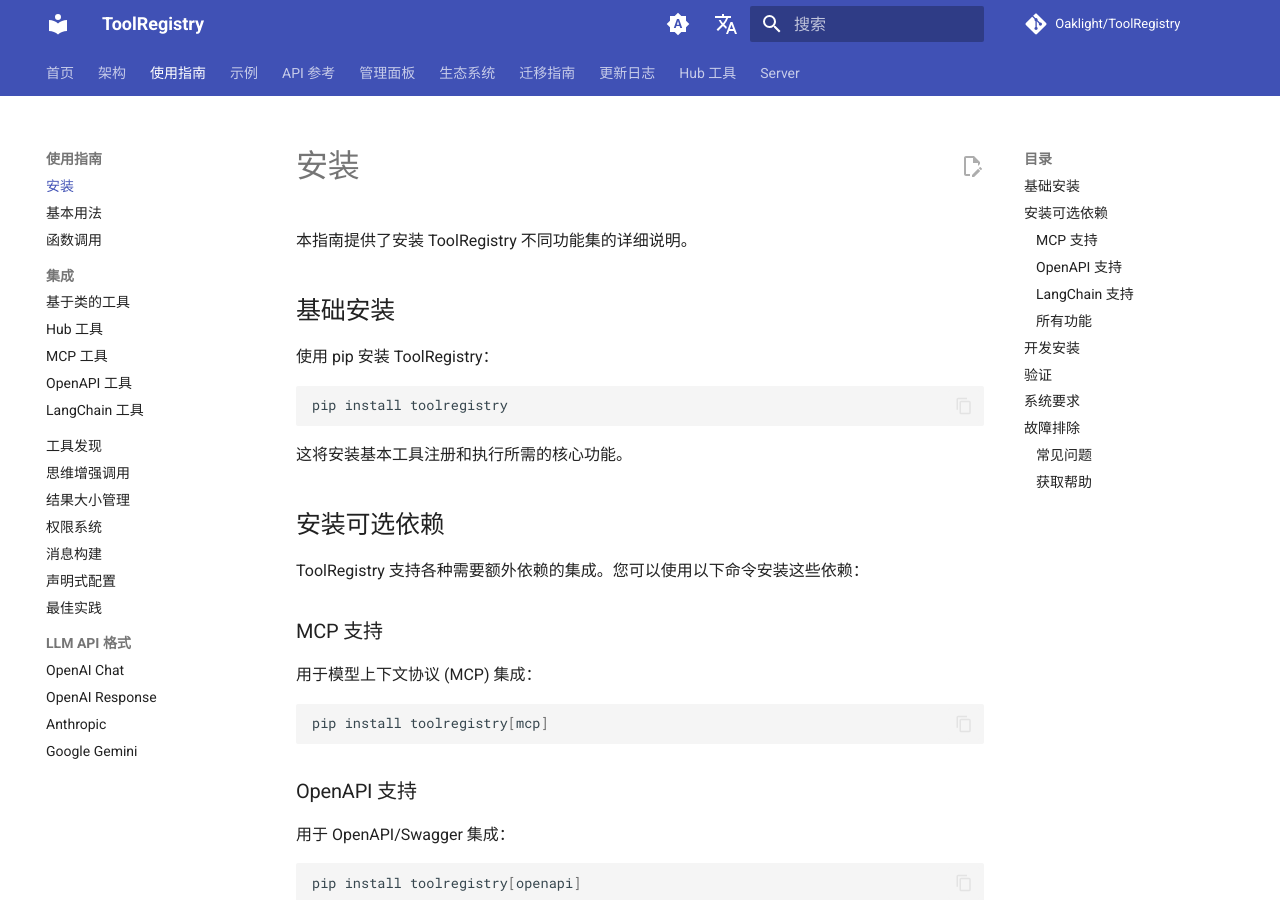
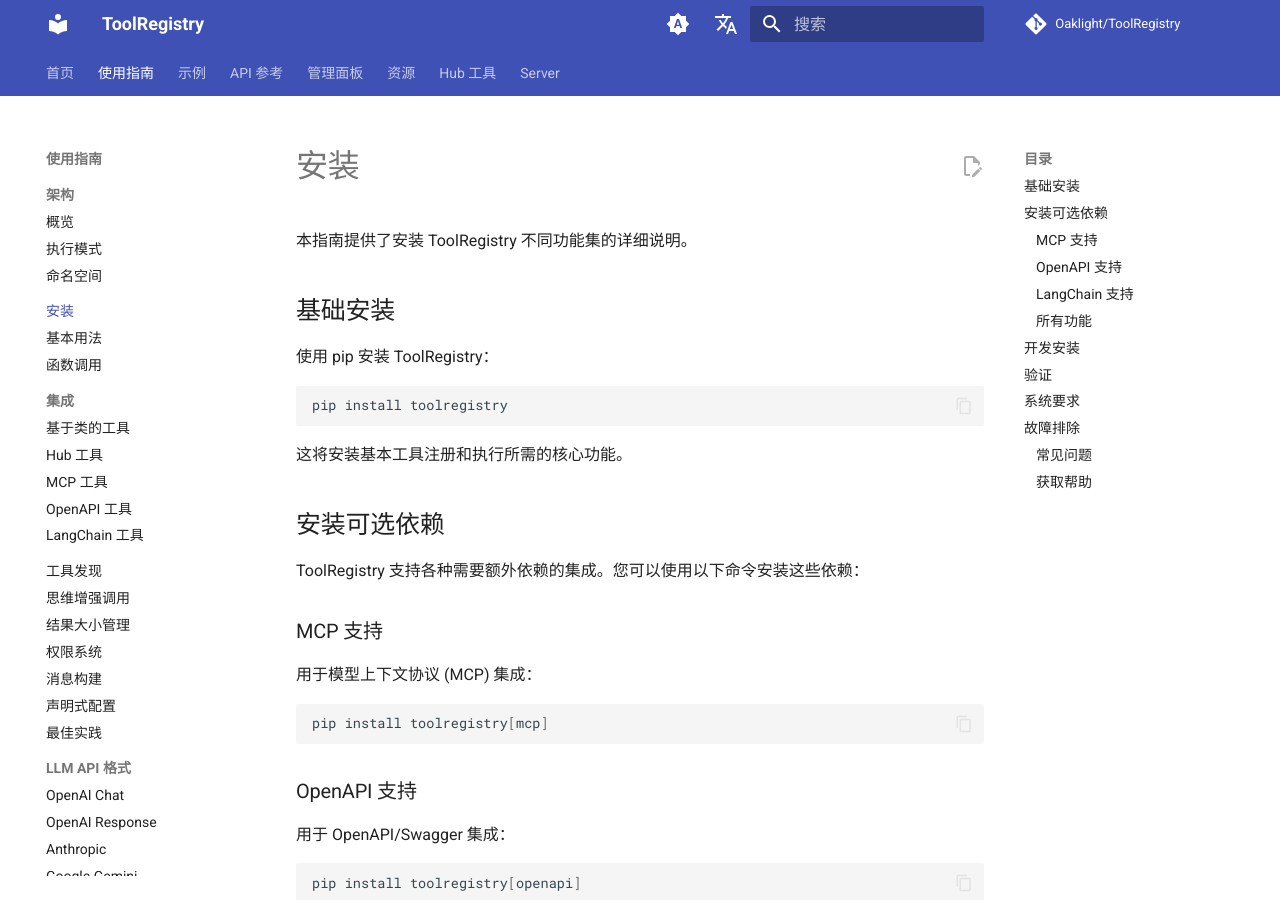
Before and after one commit to Oaklight/ToolRegistry, an MkDocs documentation site: the page built from docs/usage/installation.md, in a window 1280 px wide and 900 px high. Built offline with MkDocs 1.6.1 and Material for MkDocs 9.7.7, drawn with Linux system fonts in a browser that asks for light colours; comment, search, counter and statistics services are not loaded; some of the changed lines change nothing that is shown.

Commit message:
docs: consolidate nav tabs — merge Architecture into Usage, group Resources

```diff
--- a/mkdocs.yml
+++ b/mkdocs.yml
@@ -55,11 +55,10 @@
   - llmstxt:
       full_output: llms-full.txt
       sections:
-        架构:
+        使用指南:
           - architecture/overview.md
           - usage/concurrency_modes.md
           - usage/namespace.md
-        使用指南:
           - usage/installation.md
           - usage/basics.md
           - usage/function_calling.md
@@ -117,7 +116,7 @@
           - admin/web-ui.md
           - admin/security.md
           - admin/examples.md
-        其他:
+        资源:
           - ecosystem.md
           - migration.md
           - changelog.md
@@ -159,11 +158,11 @@
 
 nav:
   - 首页: index.md
-  - 架构:
-      - 概览: architecture/overview.md
-      - 执行模式: usage/concurrency_modes.md
-      - 命名空间: usage/namespace.md
   - 使用指南:
+      - 架构:
+          - 概览: architecture/overview.md
+          - 执行模式: usage/concurrency_modes.md
+          - 命名空间: usage/namespace.md
       - 安装: usage/installation.md
       - 基本用法: usage/basics.md
       - 函数调用: usage/function_calling.md
@@ -226,8 +225,9 @@
       - Web UI 指南: admin/web-ui.md
       - 安全考虑: admin/security.md
       - 示例: admin/examples.md
-  - 生态系统: ecosystem.md
-  - 迁移指南: migration.md
-  - 更新日志: changelog.md
+  - 资源:
+      - 生态系统: ecosystem.md
+      - 迁移指南: migration.md
+      - 更新日志: changelog.md
   - Hub 工具: https://toolregistry-hub.readthedocs.io/
   - Server: https://toolregistry-server.readthedocs.io/
```
